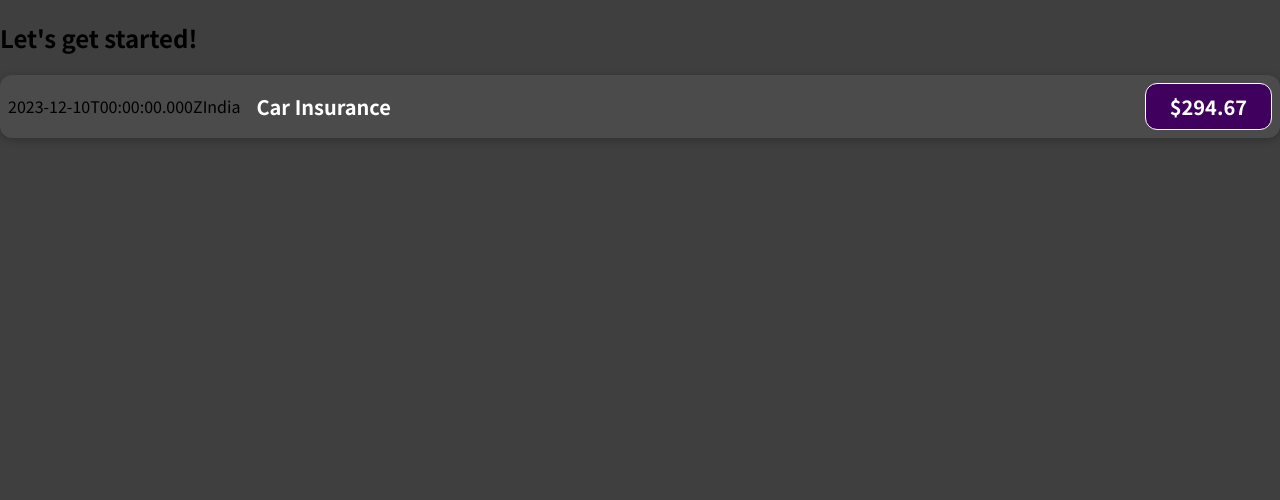
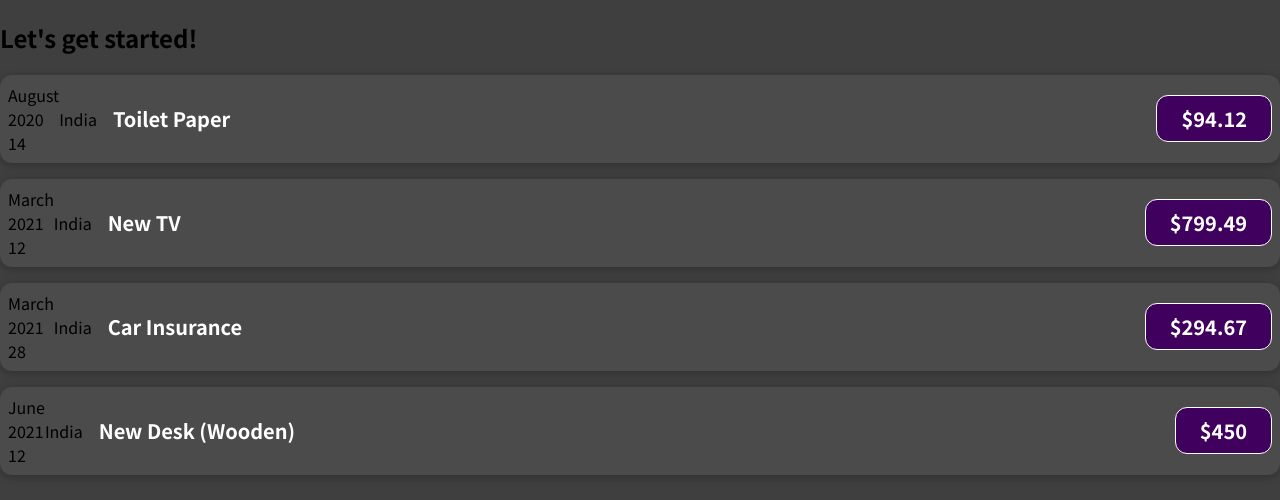
Before and after one commit to s-k-22/ExpenseTrackerReact, a JavaScript app: page / in a window 1280 px wide. Shown: the top 500 px of the page. Built offline with nearby package versions, Linux system fonts and the light colour scheme.

Commit message:
dummy data for props and for loop is added

```diff
--- a/src/App.js
+++ b/src/App.js
@@ -1,10 +1,47 @@
-import  ExpenseItem  from "./components/ExpenseItem";
+import ExpenseItem from "./components/ExpenseItem";
 
 function App() {
+  const expenses = [
+    {
+      id: "e1",
+      locationOfExpenditure: "India",
+      title: "Toilet Paper",
+      amount: 94.12,
+      date: new Date(2020, 7, 14),
+    },
+    {
+      id: "e2",
+      locationOfExpenditure: "India",
+      title: "New TV",
+      amount: 799.49,
+      date: new Date(2021, 2, 12),
+    },
+    {
+      id: "e3",
+      locationOfExpenditure: "India",
+      title: "Car Insurance",
+      amount: 294.67,
+      date: new Date(2021, 2, 28),
+    },
+    {
+      id: "e4",
+      locationOfExpenditure: "India",
+      title: "New Desk (Wooden)",
+      amount: 450,
+      date: new Date(2021, 5, 12),
+    },
+  ];
   return (
     <div>
       <h2>Let's get started!</h2>
-      <ExpenseItem/>
+      {expenses.map((exp) => {
+        return <ExpenseItem
+          locationOfExpenditure={exp.locationOfExpenditure}
+          title={exp.title}
+          amount={exp.amount}
+          date={exp.date}
+        />;
+      })}
     </div>
   );
 }
--- a/src/components/ExpenseItem.js
+++ b/src/components/ExpenseItem.js
@@ -1,17 +1,20 @@
 import "./ExpenseItem.css";
 
-function ExpenseItem() {
-  const expenseDate = new Date(2023, 11, 10);
-  const expenseTitle = "Car Insurance";
-  const expenseAmount = 294.67;
-  const locationOfExpenditure = "India";
+function ExpenseItem(props) {
+  const month = props.date.toLocaleString("en-US", { month: "long" });
+  const day = props.date.toLocaleString("en-US", { day: "2-digit" });
+  const year = props.date.getFullYear();
   return (
     <div className="expense-item">
-      <div>{expenseDate.toISOString()}</div>
-      <div>{locationOfExpenditure}</div>
+      <div>
+        <div>{month}</div>
+        <div>{year}</div>
+        <div>{day}</div>
+      </div>
+      <div>{props.locationOfExpenditure}</div>
       <div className="expense-item__description">
-        <h2>{expenseTitle}</h2>
-        <div className="expense-item__price">${expenseAmount}</div>
+        <h2>{props.title}</h2>
+        <div className="expense-item__price">${props.amount}</div>
       </div>
     </div>
   );
```
